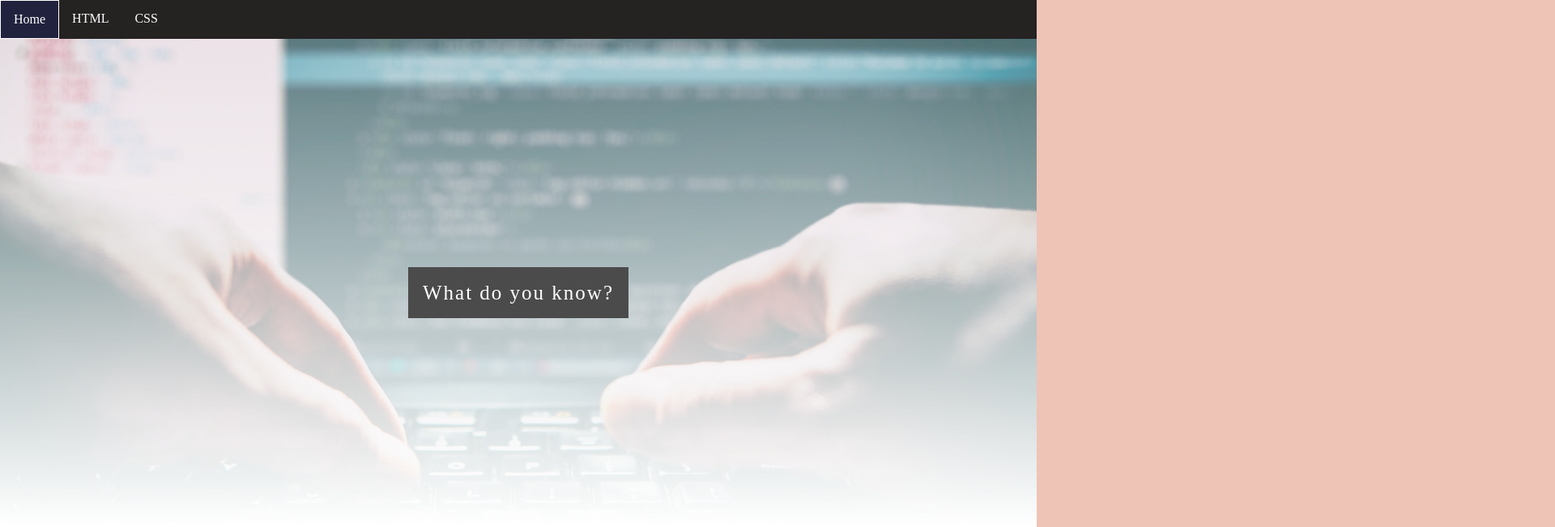
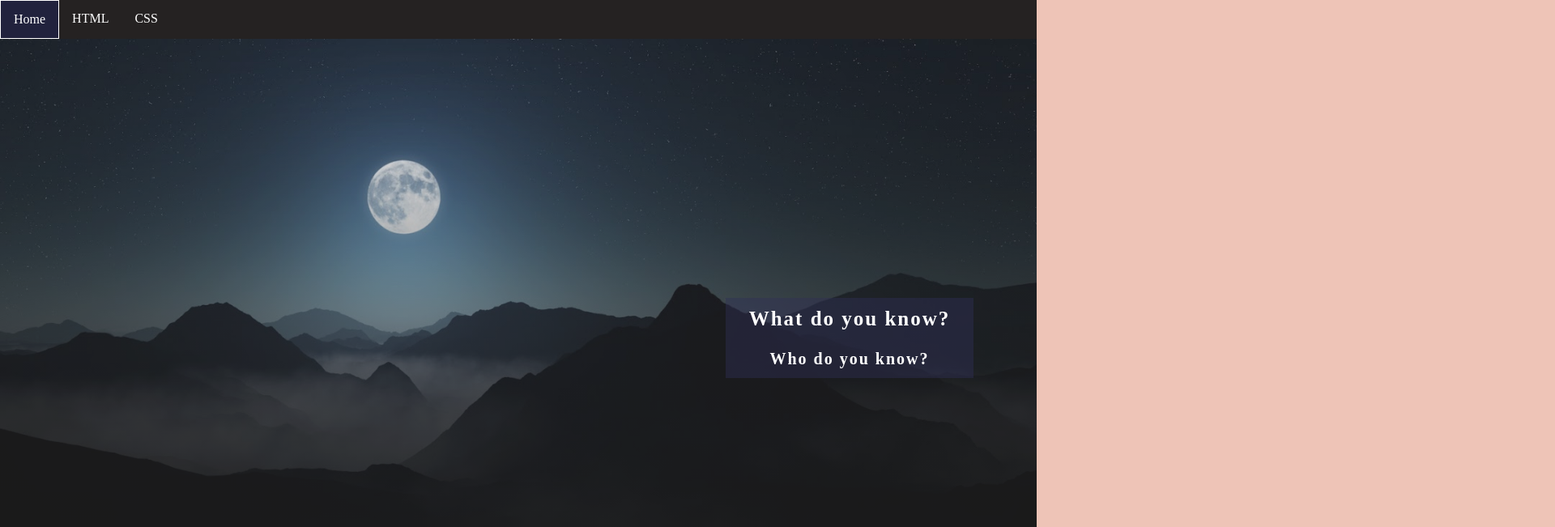
Before and after one commit to Tardifg/Tardifg.github.io, a plain HTML site: page Projects/what_do_you_know/index.html in a window 1280 px wide. Shown: the top 651 px of the page at 81% size, 1920 px wide, since content can reach past the window. Drawn offline with Linux system fonts and the light colour scheme.

Commit message:
Parralax Background

```diff
--- a/Projects/transistion_demo/css/style.css
+++ b/Projects/transistion_demo/css/style.css
@@ -10,7 +10,7 @@ body {
     animation-name: square-to-circle;
     animation-duration: 1.5s;
     animation-delay: 0.5s;
-    animation-iteration-count: infinite;
+    animation-iteration-count: 1;
     animation-timing-function: linear;
     animation-direction:normal;
     animation-play-state: paused;
--- a/Projects/what_do_you_know/css/style.css
+++ b/Projects/what_do_you_know/css/style.css
@@ -42,29 +42,61 @@ body {
 
 .box {
     position: absolute;
-    left: 0%;
-    top: 50%;
+    left: 70%;
+    top: 40%;
     width: 100%;
     text-align: center;
+    opacity: 100%;
+    animation-name: animate;
+    animation-duration: 1.5s;
+    animation-delay: 0.5s;
+    animation-iteration-count: 1;
+    animation-timing-function: linear;
+    animation-direction: normal;
+
 }
 
-.box span.text {
-  background-color: rgb(0, 0, 0);
+.text {
+  background-color: rgba(26, 26, 68, 0.447);
   color: #fff;
-  padding: 18px;
+  width: 300px;
+  padding: 12px 3px;
+  letter-spacing: 2px;
+  margin: 0px;
+}
+
+@keyframes animate {
+  0% {
+      opacity: 100%;
+  }
+  40% {
+      opacity: 20%;
+  }
+  100% {
+      opacity: 100%;
+  }
+}
+
+#sub1 {
   font-size: 25px;
-  letter-spacing: 2px;
+}
+#sub2 {
+  font-size: 20px;
 }
 
 .page {
-  background-color: white;
-  height: 500px;
+  background-color: rgb(0, 0, 0);
+  height: 600px;
   width: 100%;
 }
 
 .linear {
-  padding-top: 300px;
-  height: 300px;
+  padding-top: 400px;
+  height: 400px;
   background-color: rgb(0, 0, 0, 0);
-  background-image: linear-gradient(to bottom, rgba(255, 255, 255, 0), rgb(255, 255, 255));
+  background-image: linear-gradient(to bottom, rgba(0, 0, 0, 0), rgb(0, 0, 0));
 }
+
+.surprise {
+
+}
--- a/Projects/what_do_you_know/index.html
+++ b/Projects/what_do_you_know/index.html
@@ -11,13 +11,13 @@
 <style>
 .par1{
   position: relative;
-  opacity: 70%;
-  min-height: 600px;
+  opacity: 90%;
+  min-height: 800px;
   background-attachment: fixed;
   background-position: center;
   background-repeat: no-repeat;
   background-size: cover;
-  background-image: url("images/code.jpg");
+  background-image: url("images/dark.jpg");
   }
 </style>
 <body>
@@ -33,9 +33,8 @@
 <div class="par1">
     <div class="linear">
     <div class="box">
-        <span class="text">
-            What do you know?
-        </span>
+        <h1 class="text" id="sub1">What do you know?</h1>
+        <h3 class="text" id="sub2">Who do you know?</h3>
     </div>
     </div>
 </div>
@@ -43,7 +42,9 @@
 </div>
 
 <div class="page">
+    <div class="surprise">
 
+    </div>
 </div>
 
 </body>
```
Also changed, not shown: Projects/what_do_you_know/images/dark.jpg (added).
